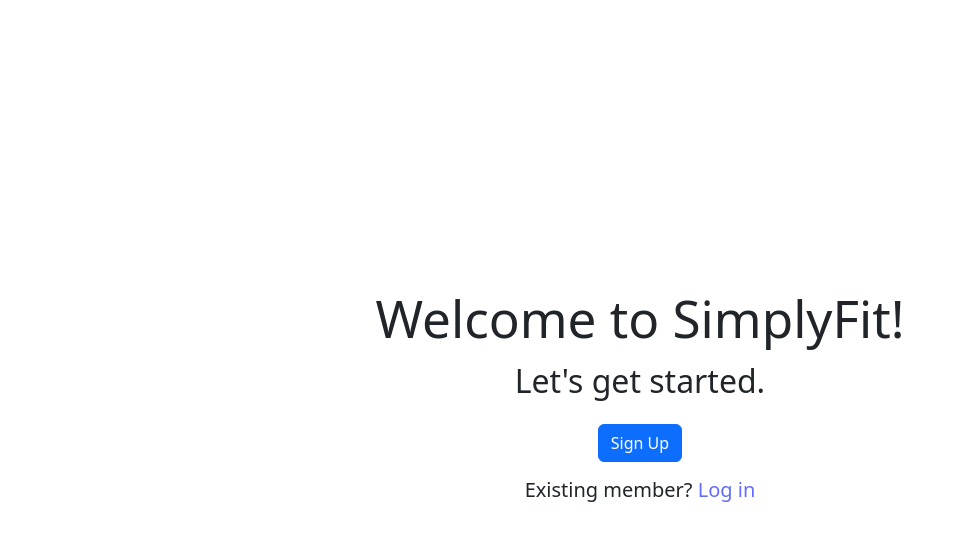
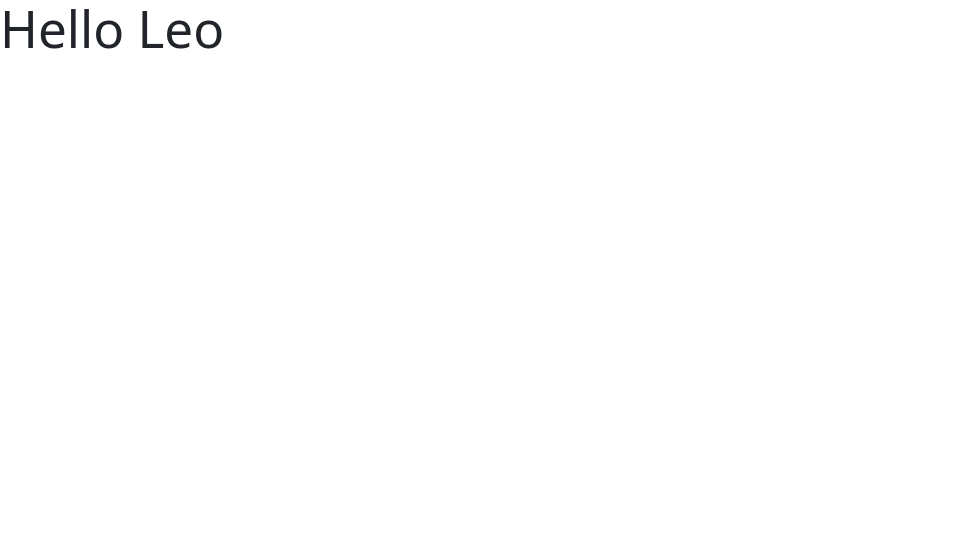
Before and after one commit to frog42o/SimplyFit, a React (Vite) app in the folder simply-fit-client/: page / in a window 1280 px wide. Shown: the top 540 px of the page, without its empty margins (0-959 px from the left). Built offline with nearby package versions, Linux system fonts and the light colour scheme.

Commit message:
wrote hello leo

```diff
--- a/simply-fit-client/src/App.tsx
+++ b/simply-fit-client/src/App.tsx
@@ -1,9 +1,10 @@
 import Greeting from "./components/Greeting";
+import HomePage from "./components/HomePage";
 import LandingPage from "./components/LandingPage";
 function App() {
   return (
     <div className="position-relative">
-      <LandingPage />
+      <HomePage/>
     </div>
   );
 }
--- a/simply-fit-client/src/components/HomePage.tsx
+++ b/simply-fit-client/src/components/HomePage.tsx
@@ -1,19 +1,9 @@
 function HomePage() {
     return (
-        <div className="primary-theme container-sm d-flex justify-content-center align-items-center vh-100 ">
-          <div className="row">
-            <div className="col-md-12 text-center">
-              <h1 className="display-3 mb-4">jason dong</h1>
-              <p className="text-secondary mb-4">
-                i can finally claim full-stack developer now...
-              </p>
-              <a href="#projects">
-                <p className="btn project-button">projects</p>
-              </a>
-            </div>
-          </div>
+        <div className="container-fluid vw-100 vh-100 p-0 m-0">
+            <h1>Hello Leo</h1>
         </div>
-      );
+    );
 }
 
-    export default HomePage;
+export default HomePage;
```
